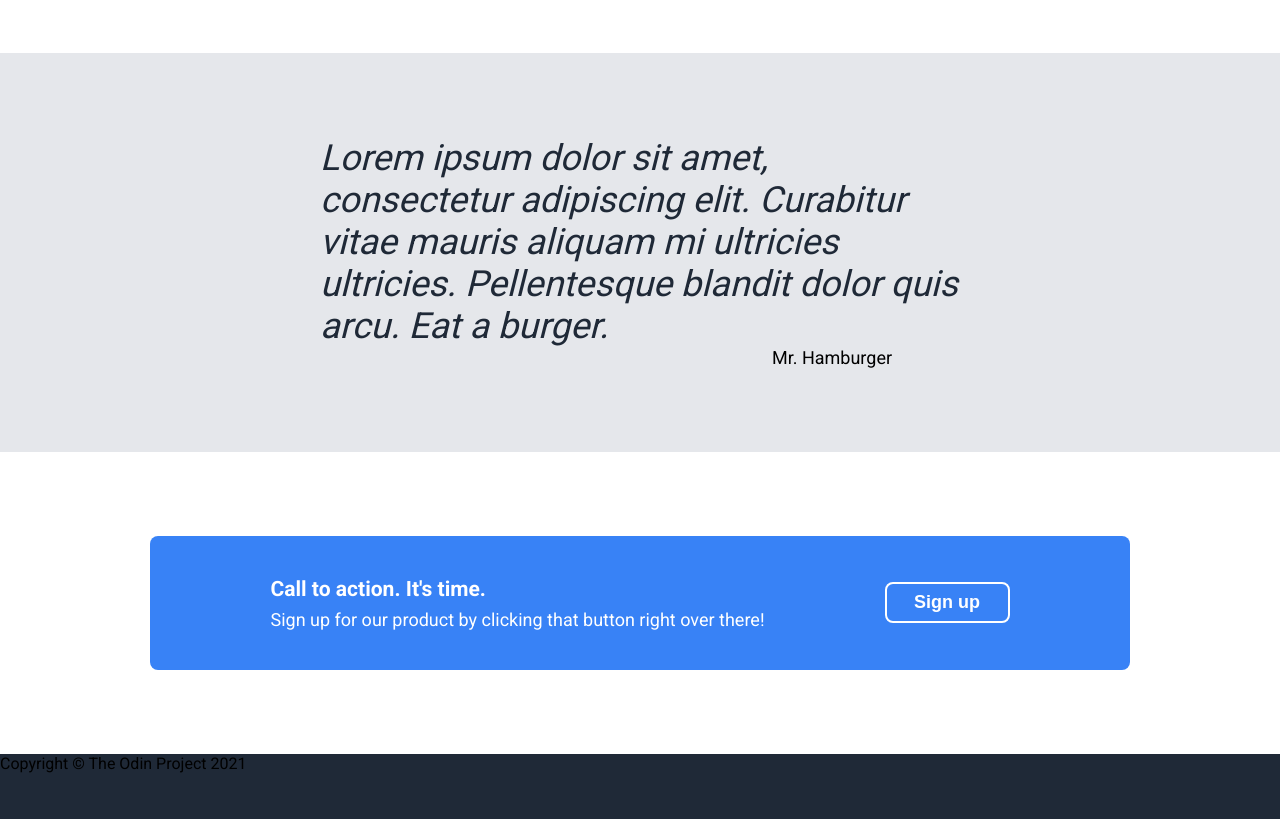
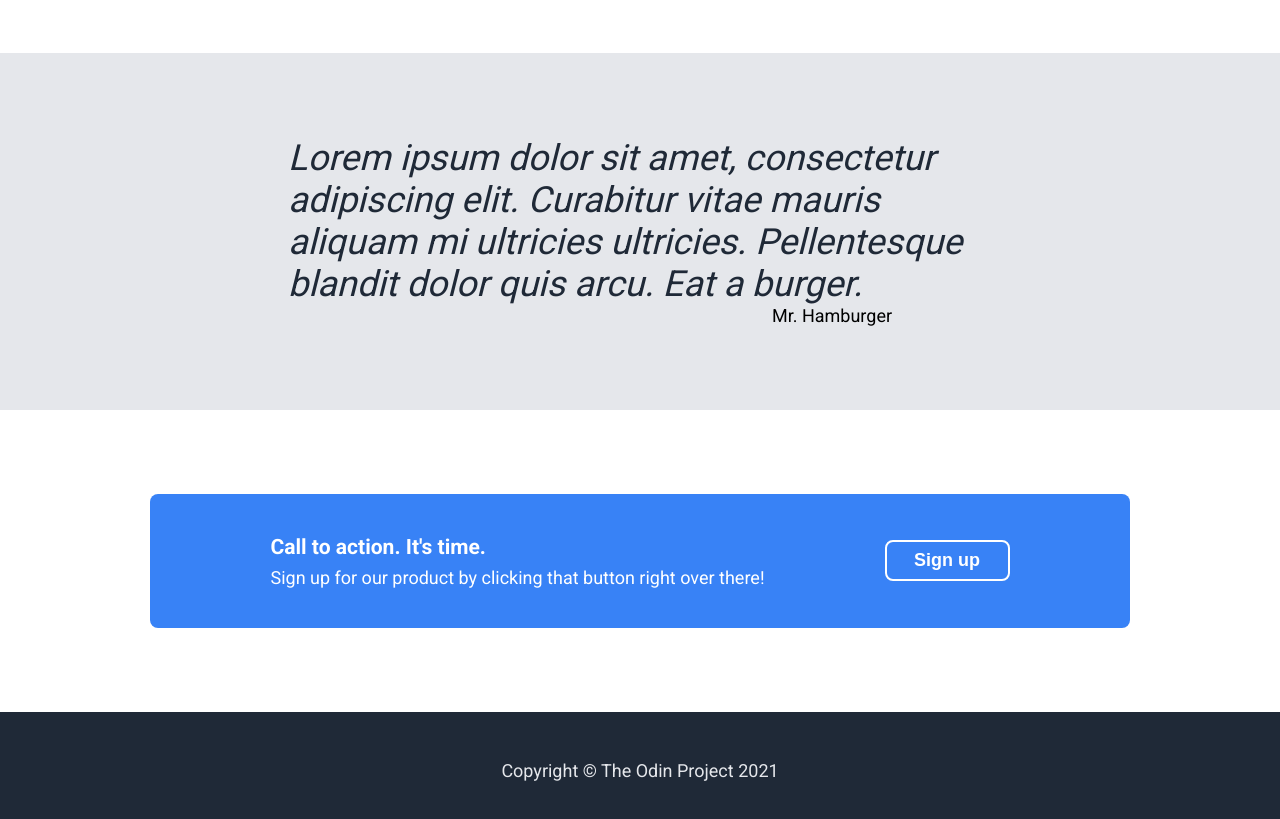
Before and after one commit to sahelttu/odin-landing, a plain HTML site: page index.html in a window 1280 px wide. Shown: the part 940-1759 px from the top of the page. Before the commit the page ends 1713 px from the top, so only its background shows below. Drawn offline with Linux system fonts and the light colour scheme.

Commit message:
footer styling

```diff
--- a/styles/styles.css
+++ b/styles/styles.css
@@ -119,7 +119,7 @@ h3{
 }
 
 .quote-text{
-    max-width: 50%;
+    max-width: 55%;
     margin: 0;
     font-size: 36px;
     font-weight: light;
@@ -170,3 +170,12 @@ h3{
     font-size: 18px;
     font-weight: 600;
 }
+
+.footer{
+    display: flex;
+    align-items: center;
+    justify-content: center;
+    color: #E5E7EB;
+    padding: 48px 0;
+    font-size: 18px;
+}
```
